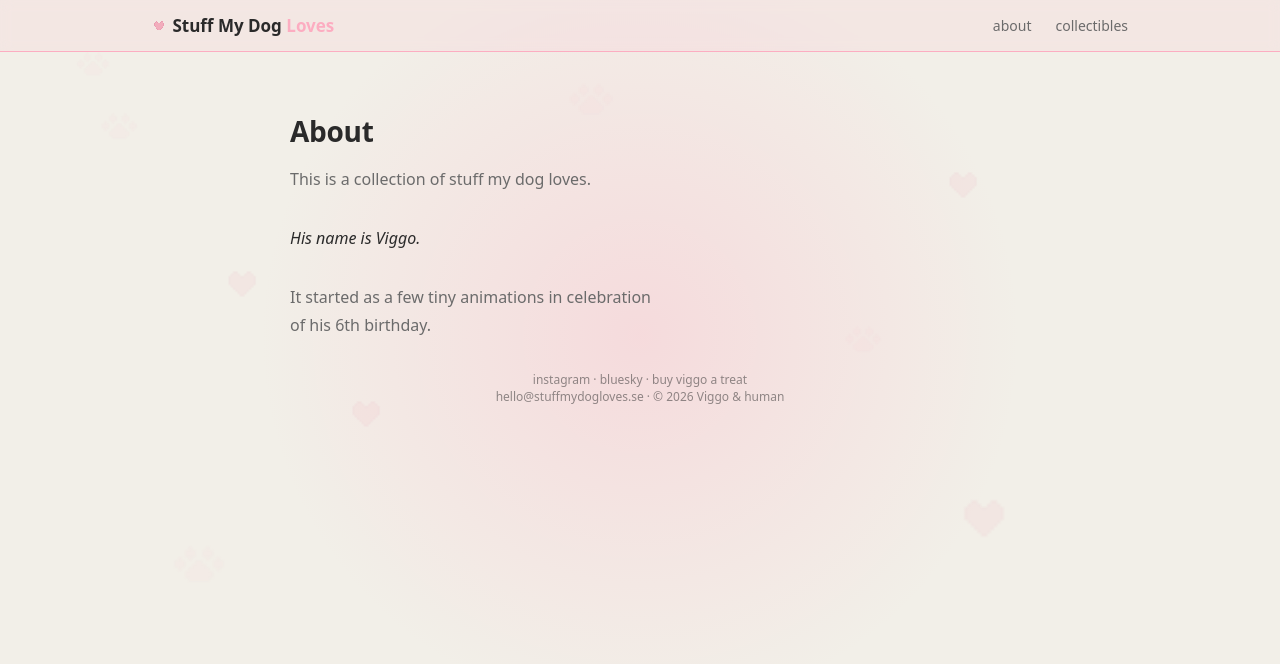
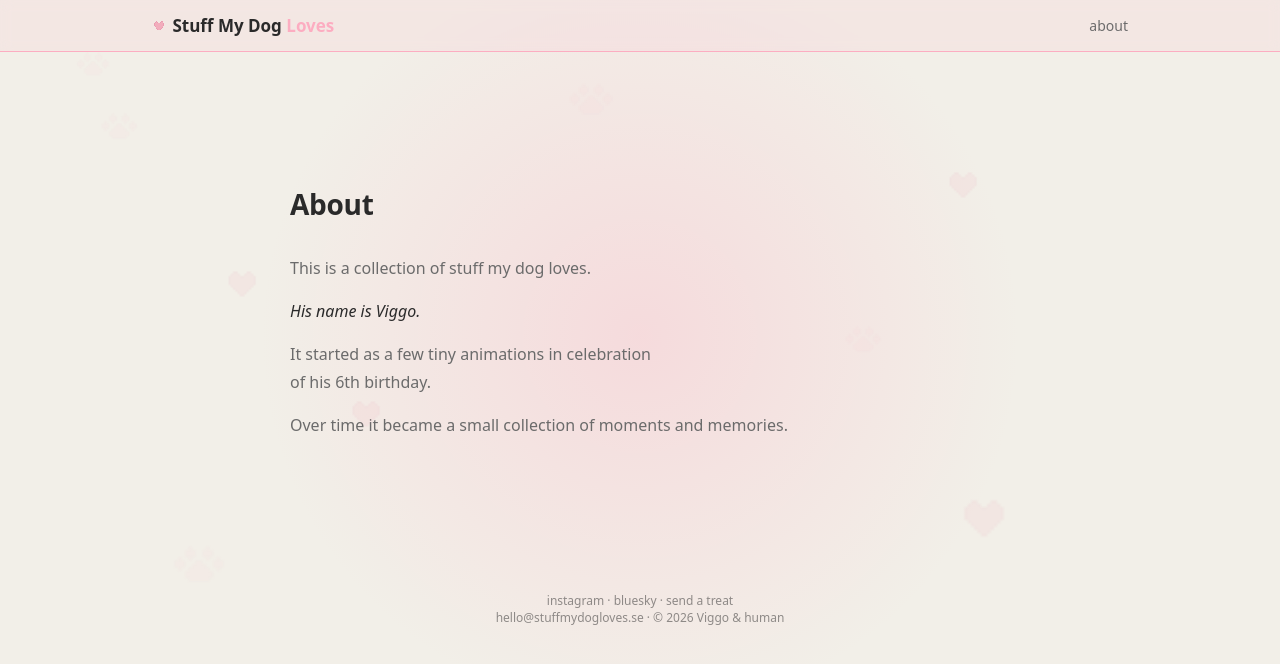
Before and after one commit to osmy25/stuff-my-dog-loves, a Next.js app: page /about in a window 1280 px wide. Shown: the top 664 px of the page. Built offline with nearby package versions, Linux system fonts and the light colour scheme.

Commit message:
added to notes, about

```diff
--- a/app/about/page.jsx
+++ b/app/about/page.jsx
@@ -23,6 +23,9 @@ export default function AboutPage() {
         of his 6th birthday.
       </p>
 
+      <p className={styles.text}>
+        Over time it became a small collection of moments and memories.
+      </p>
     </div>
   );
 }
--- a/app/about/page.module.css
+++ b/app/about/page.module.css
@@ -1,11 +1,11 @@
 .container {
   display: flex;
   flex-direction: column;
-  gap: 2rem;
+  justify-content: center;
 
+  min-height: 60vh;
   max-width: 700px;
   margin: 0 auto;
-  padding-top: 2rem;
 }
 
 .title {
@@ -14,7 +14,7 @@
   letter-spacing: -0.01em;
   color: var(--text-dark);
 
-  margin: 0 0 -1rem 0;
+  margin: 0 0 2rem 0;
 }
 
 .text {
@@ -22,7 +22,7 @@
   line-height: 1.7;
   max-width: 55ch;
 
-  margin: 0;
+  margin: 0 0 1rem 0;
 }
 
 .name {
@@ -30,5 +30,5 @@
   font-style: italic;
   line-height: 1.7;
 
-  margin: 0;
+  margin: 0 0 1rem 0;
 }
--- a/components/Footer/Footer.jsx
+++ b/components/Footer/Footer.jsx
@@ -34,7 +34,7 @@ export default function Footer() {
           target="_blank"
           rel="noopener noreferrer"
         >
-          buy viggo a treat
+          send a treat
         </a>
       </div>
 
--- a/components/Header/Header.jsx
+++ b/components/Header/Header.jsx
@@ -22,8 +22,6 @@ export default function Header() {
           <nav className={styles.nav}>
 
             <Link href="/about">about</Link>
-
-            <Link href= "/collectibles">collectibles</Link>
           </nav>
       </div>
     </header>
```
Also changed, not shown: components/Collectibles/page.jsx (renamed from app/collectibles/page.jsx), components/Collectibles/page.module.css (renamed from app/collectibles/page.module.css).
